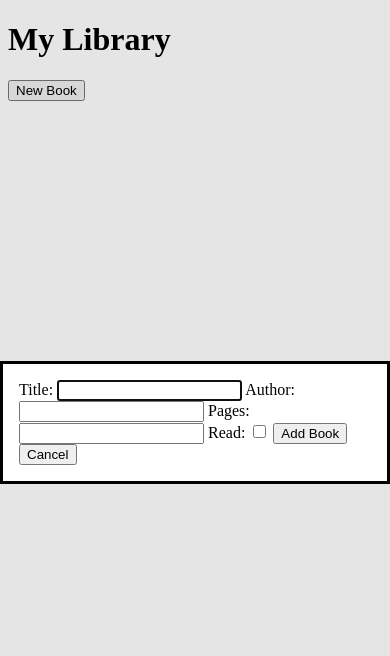
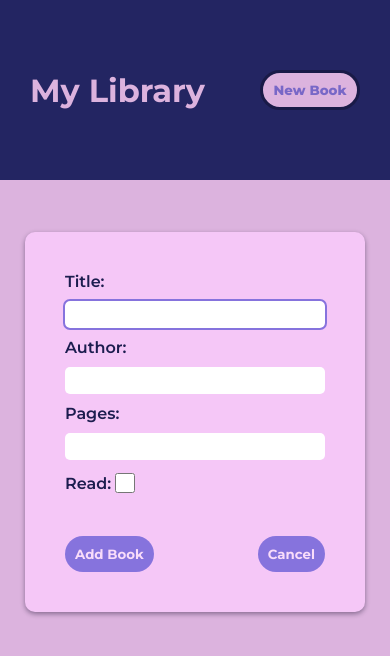
Before and after one commit to ro-olo/Library, a plain HTML site: page index.html in a window 390 px wide. Both pictures are taken after a click on the button "New Book". Drawn offline with Linux system fonts and the light colour scheme.

Commit message:
Add Montserrat font styling and improve layout for header, buttons, and form elements with transitions and responsive design.

```diff
--- a/index.html
+++ b/index.html
@@ -4,13 +4,18 @@
     <meta charset="UTF-8">
     <meta name="viewport" content="width=device-width, initial-scale=1.0">
     <link rel="stylesheet" href="style.css">
+    <link rel="preconnect" href="https://fonts.googleapis.com">
+    <link rel="preconnect" href="https://fonts.gstatic.com" crossorigin>
+    <link href="https://fonts.googleapis.com/css2?family=Manrope:wght@200..800&family=Montserrat:ital,wght@0,100..900;1,100..900&display=swap" rel="stylesheet">
     <title>Library</title>
 </head>
 <body>
     <script src="script.js" defer></script>
 
+    <header>
     <h1>My Library</h1>
     <button id="newBookBtn">New Book</button>
+    </header>
 
     <div id="libraryContainer"></div>
 
@@ -25,11 +30,15 @@
             <label for="pages">Pages:</label>
             <input type="number" id="pages" name="pages" required>
 
-            <label for="isRead">Read:</label>
-            <input type="checkbox" id="isRead" name="isRead">
+            <div class="checkRead">
+                <label for="isRead">Read:</label>
+                <input type="checkbox" id="isRead" name="isRead">
+            </div>
 
-            <button type="submit">Add Book</button>
-            <button type="button" id="closeDialog">Cancel</button>
+            <div class="formBtns">
+                <button type="submit" id="addBook">Add Book</button>
+                <button type="button" id="closeDialog">Cancel</button>
+            </div>
         </form>
     </dialog>
 </body>
--- a/style.css
+++ b/style.css
@@ -0,0 +1,139 @@
+.montserrat-font {
+  font-family: "Montserrat", sans-serif;
+  font-optical-sizing: auto;
+  font-weight: 100;
+  font-style: normal;
+}
+
+* {
+    font-family: "Montserrat", sans-serif;
+}
+
+body {
+    display: flex;
+    justify-content: center;
+    align-items: center;
+    flex-direction: column;
+    margin: 0;
+    background-color: #f5c7f7;
+    padding-right: 30px;
+    padding-left: 30px;
+}
+
+header {
+    background-color: #27296d;
+    color: #f5c7f7;
+    display: flex;
+    justify-content: space-between;
+    align-items: center;
+    width: 100%;
+    padding: 40px;
+    margin: 0px;
+    height: 100px;
+}
+
+h1 {
+    margin: 0;
+}
+
+#newBookBtn {
+    background-color: #f5c7f7;
+    color: #8673dd;
+    font-weight: 800;
+    border: 3px solid #1c1d4f;
+    margin-left: auto;
+    height: 40px;
+    width: 100px;
+    border-radius: 20px;
+    cursor: pointer;
+    transition: all 0.3s ease;
+}
+
+#newBookBtn:hover {
+    transform: scale(1.1);
+    box-shadow: 0px 2px 5px rgba(8, 2, 29, 0.4);
+    color:#1c1d4f;
+}
+
+#formDialog {
+    border: none;
+    border-radius: 10px;
+    padding: 20px;
+    background-color: #f5c7f7;
+    color:#1c1d4f;
+    box-shadow: 0px 2px 5px rgba(8, 2, 29, 0.4);
+    width: 300px;
+}
+
+#book_form {
+    display: flex;
+    flex-direction: column;
+    padding: 20px;
+    gap: 10px;
+    font-weight: 600;
+}
+
+.checkRead {
+    display: flex;
+    align-items: center;
+}
+
+.formBtns {
+    display: flex;
+    justify-content: space-between;
+    padding-top: 30px;
+}
+
+#addBook, #closeDialog {
+    background-color: #8673dd;
+    color: #f9dcfa ;
+    border: none;
+    border-radius: 20px;
+    font-weight: 700;
+    padding: 10px;
+    cursor: pointer;
+    transition: all 0.3s ease;
+}
+
+#addBook:hover, #closeDialog:hover {
+    transform: scale(1.1);
+    box-shadow: 0px 2px 5px rgba(8, 2, 29, 0.4);
+    color: #f9dcfa;
+    background-color: #27296d;
+}
+
+input {
+    padding-left: 5px;
+    height: 25px;
+    border-radius: 5px;
+    outline: none;
+    border: none;
+    transition: all 0.3s ease;
+}
+
+input:focus {
+    outline: 2px solid #8673dd;
+}
+
+input[type="number"]::-webkit-inner-spin-button,
+input[type="number"]::-webkit-outer-spin-button {
+    -webkit-appearance: none;
+    margin: 0;
+}
+
+input[type="number"] {
+    -moz-appearance: textfield;
+}
+
+#isRead {
+    height: 20px;
+    width: 20px;
+    border: none;
+    outline: none;
+}
+
+#libraryContainer {
+    display: grid;
+    grid-template-columns: repeat(auto-fill, minmax(250px, 1fr));
+    grid-gap: 20px;
+}
```
